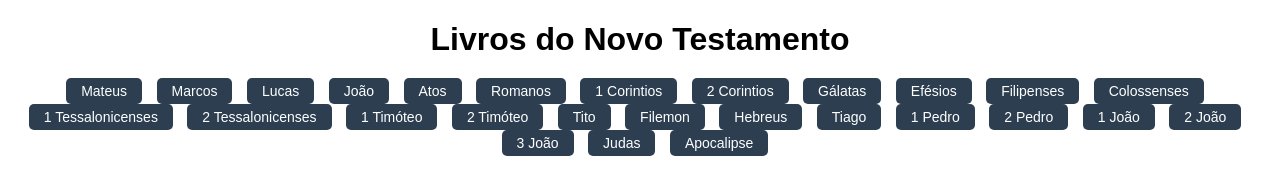
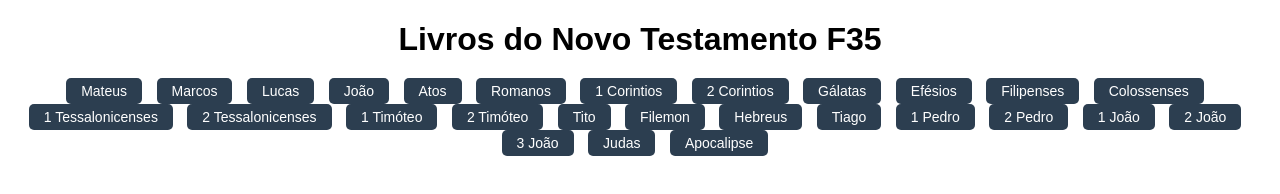
Before and after one commit to inovacaomab/F35transliterado, a plain HTML site: page index.html in a window 1280 px wide. Drawn offline with Linux system fonts and the light colour scheme.

Commit message:
Update index.html

```diff
--- a/index.html
+++ b/index.html
@@ -3,7 +3,7 @@
 <head>
     <meta charset="UTF-8">
     <meta name="viewport" content="width=device-width, initial-scale=1.0">
-    <title>Livros do Novo Testamento</title>
+    <title>Livros do Novo Testamento F35</title>
     <style>
         body {
             font-family: Arial, sans-serif;
@@ -81,7 +81,7 @@
     </style>
 </head>
 <body>
-    <h1>Livros do Novo Testamento</h1>
+    <h1>Livros do Novo Testamento F35</h1>
     <div class="menu">
         <a href="#" onclick="loadBook('Mateus')">Mateus</a>
         <a href="#" onclick="loadBook('Marcos')">Marcos</a>
```
